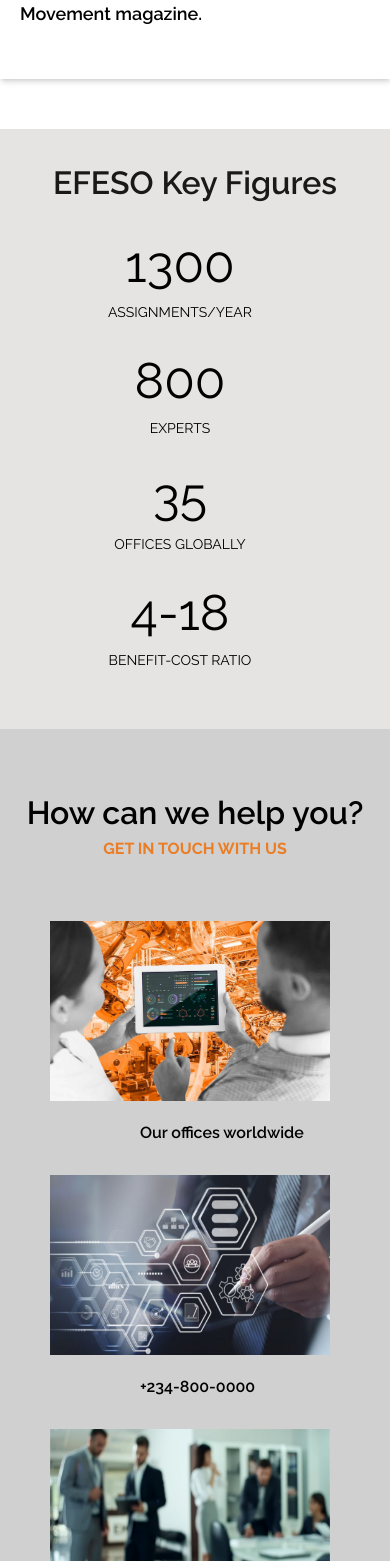
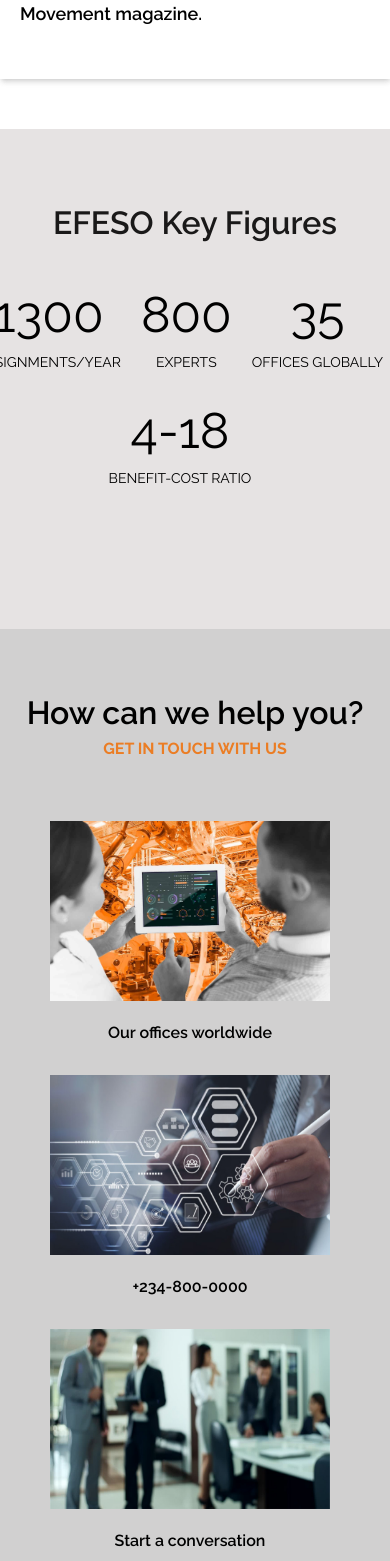
Before and after one commit to SHIRLSCODES/hr-website, a Next.js app: page / in a window 390 px wide. Shown: the part 8567-10128 px from the top of the page. Built offline with nearby package versions, Linux system fonts and the light colour scheme.

Commit message:
hr-website

```diff
--- a/components/Contact.module.css
+++ b/components/Contact.module.css
@@ -64,4 +64,8 @@
   .image {
     width: 100%;
   }
+  .text {
+    text-align: center;
+    padding-left: 0px;
+  }
 }
--- a/components/ExploreDetails.module.css
+++ b/components/ExploreDetails.module.css
@@ -95,4 +95,11 @@
   .explore-image {
     width: 100%;
   }
+  .explore-details-text {
+    font-size: 18px;
+    font-weight: 500;
+  }
+  .button {
+    margin-top: 30px;
+  }
 }
--- a/components/Footer.module.css
+++ b/components/Footer.module.css
@@ -67,3 +67,12 @@
     height: 100%;
   }
 }
+
+@media (max-width: 425px) {
+  .image {
+    margin-left: 20px;
+  }
+  .footer-text {
+    margin-left: 5px;
+  }
+}
--- a/components/Inspire.module.css
+++ b/components/Inspire.module.css
@@ -108,4 +108,26 @@
   .inspire-container {
     width: 100%;
   }
+  .overlay {
+    display: flex;
+    position: absolute;
+    right: 0%;
+  }
 }
+
+@media (max-width: 375px) {
+  .inspire-container {
+    padding-left: 10px;
+    padding-top: 30px;
+    padding-bottom: 30px;
+  }
+  .inspire-image {
+    padding-right: 0px;
+  }
+
+  .overlay {
+    display: flex;
+    position: absolute;
+    right: 0%;
+  }
+}
--- a/components/Key.module.css
+++ b/components/Key.module.css
@@ -30,14 +30,19 @@
 
 @media (max-width: 768px) {
   .key-container {
-    height: 600px;
+    height: 500px;
+    padding-top: 40px;
+    padding-bottom: 30px;
   }
 
   .key-text {
     display: flex;
-    flex-direction: column;
+    flex-direction: row;
+    flex-wrap: wrap;
+    justify-content: center;
+    align-items: center;
     margin-left: -30px;
     gap: 20px;
-    margin-top: 20px;
+    margin-top: 30px;
   }
 }
--- a/components/Navbar.js
+++ b/components/Navbar.js
@@ -49,8 +49,8 @@
       </div>
 
 
-       <div className={nav===true ? 'block fixed left-0 top-0 w-[50%] border-r  h-full bg-[#f0f0ed] ease-in-out duration-500' : 'hidden fixed left-[-100%] top-0 w-[50%] border-r  h-full bg-[#f0f0ed]'}>
-      <Image src= '/assets/asset 0.png' alt='logo' width='200' height="50" className={`mt-10 ml-6 w-[200px]${styles['image']}`}/>
+       <div className={nav===true ? 'block fixed left-0 top-0 w-[60%] border-r  h-full bg-[#f0f0ed] ease-in-out duration-500' : 'hidden fixed left-[-100%] top-0 w-[60%] border-r  h-full bg-[#f0f0ed]'}>
+      <Image src= '/assets/asset 0.png' alt='logo' width='150' height="50" className={`mt-10 ml-6 w-[160px]${styles['image']}`}/>
          <ul className={`pt-10  ${styles['navbar-mobile']}`}>
            <Link href='/'><li className='p-4'>ABOUT EFESO</li></Link>
            <Link href='/'><li className='p-4'>EXPERTISE</li></Link>
--- a/components/WhoWeAre.module.css
+++ b/components/WhoWeAre.module.css
@@ -97,3 +97,17 @@
     width: 300px;
   }
 }
+
+@media (max-width: 375px) {
+  .relative {
+    overflow: hidden;
+  }
+
+  .overlay {
+    display: flex;
+    position: absolute;
+    height: 100%;
+    opacity: 1;
+    width: 97%;
+  }
+}
```
